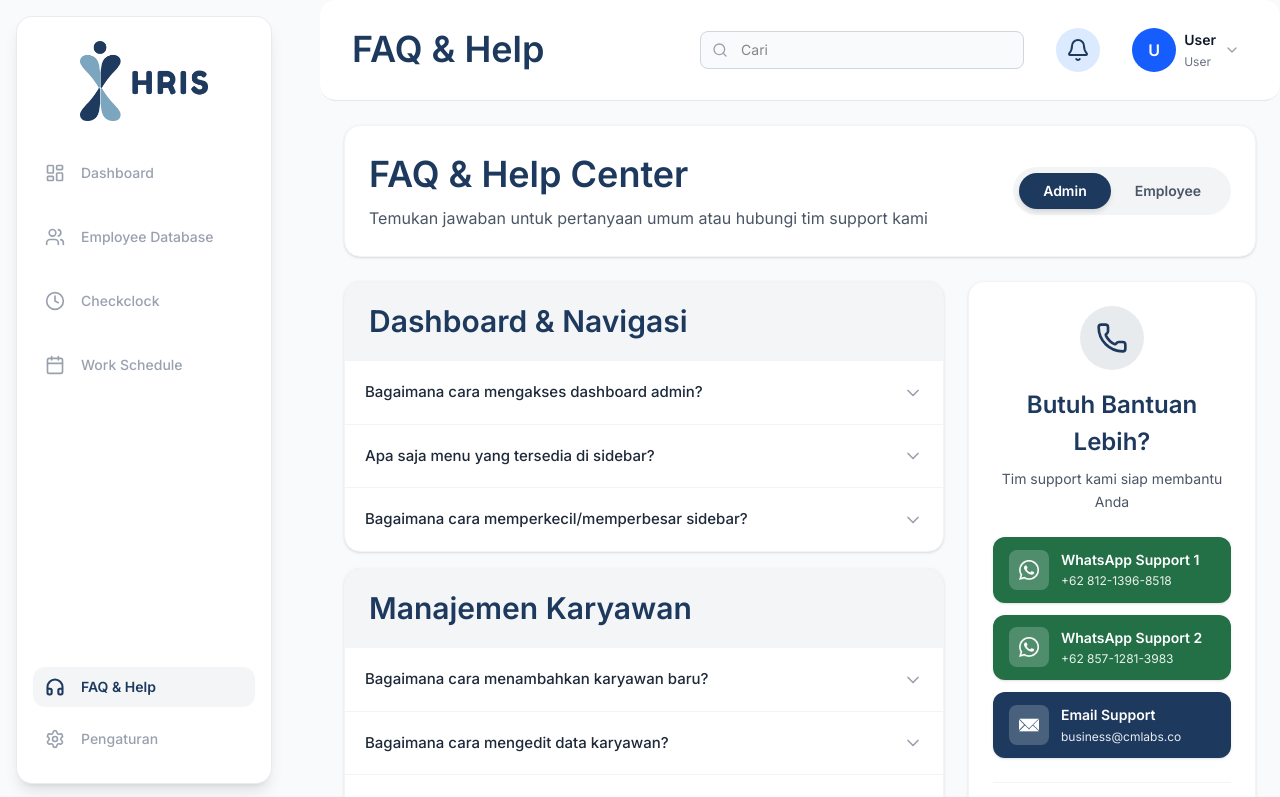
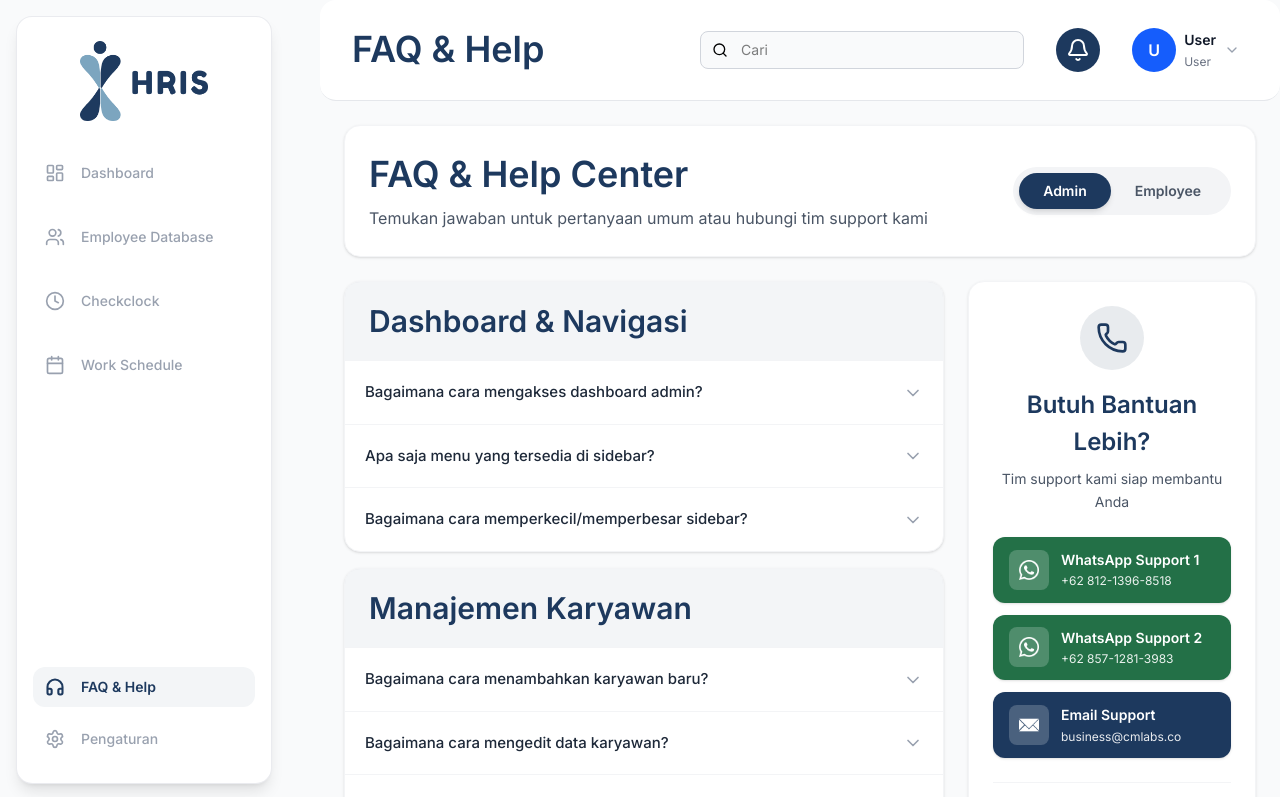
Before and after one commit to imojan/cmlabs-hris-17, a React (Vite) app: page /admin/faq-help in a window 1280 px wide. Shown: the top 797 px of the page. Built offline with nearby package versions, Linux system fonts and the light colour scheme; no server answers.

Commit message:
feat: Update search input styles across Header, AttendanceAdmin, EmployeeDatabase, and WorkScheduleAdmin components for improved visibility

```diff
--- a/src/components/ui/Header.jsx
+++ b/src/components/ui/Header.jsx
@@ -59,9 +59,9 @@ export function Header({ title = "Dashboard" }) {
                 <input
                   type="text"
                   placeholder="Cari"
-                  className="w-full pl-10 pr-4 py-2 bg-gray-50 border border-gray-300 rounded-lg focus:outline-none focus:ring-2 focus:ring-blue-500 focus:bg-white transition-all text-sm"
+                  className="w-full pl-10 pr-4 py-2 bg-gray-50 border border-gray-300 rounded-lg focus:outline-none focus:ring-2 focus:ring-blue-500 focus:bg-white transition-all text-sm text-black"
                 />
-                <Search className="absolute left-3 top-1/2 -translate-y-1/2 w-4 h-4 text-gray-400" />
+                <Search className="absolute left-3 top-1/2 -translate-y-1/2 w-4 h-4 text-black" />
               </div>
             </div>
 
@@ -69,8 +69,8 @@ export function Header({ title = "Dashboard" }) {
             <div className="flex items-center gap-2 sm:gap-4">
               {/* Notification */}
               <button className="relative p-2 hover:bg-gray-100 rounded-full transition-colors flex-shrink-0">
-                <div className="w-10 h-10 sm:w-11 sm:h-11 bg-blue-100 rounded-full flex items-center justify-center">
-                  <Bell className="w-5 h-5 sm:w-6 sm:h-6 text-[#1D395E]" />
+                <div className="w-10 h-10 sm:w-11 sm:h-11 bg-[#1D395E] rounded-full flex items-center justify-center">
+                  <Bell className="w-5 h-5 sm:w-6 sm:h-6 text-white" />
                 </div>
               </button>
 
--- a/src/features/attendance/pages/AttendanceAdmin.jsx
+++ b/src/features/attendance/pages/AttendanceAdmin.jsx
@@ -269,7 +269,7 @@ export function AttendanceAdmin() {
                 <input
                   type="text"
                   placeholder="Search Employee"
-                  className="w-full pl-10 pr-4 py-2.5 rounded-xl border border-[#7CA6BF] bg-[rgba(124,166,191,0.08)] text-sm focus:outline-none focus:ring-2 focus:ring-[#1D395E]"
+                  className="w-full pl-10 pr-4 py-2.5 rounded-xl border border-[#7CA6BF] bg-[rgba(124,166,191,0.08)] text-black text-sm focus:outline-none focus:ring-2 focus:ring-[#1D395E]"
                 />
                 <Search className="absolute left-3 top-1/2 -translate-y-1/2 w-5 h-5 text-[#1D395E]" />
               </div>
--- a/src/features/employees/pages/EmployeeDatabase.jsx
+++ b/src/features/employees/pages/EmployeeDatabase.jsx
@@ -275,7 +275,7 @@ export function EmployeeDatabase() {
                 <input
                   type="text"
                   placeholder="Search Employee"
-                  className="w-full pl-10 pr-4 py-2.5 rounded-xl border border-[#7CA6BF] bg-[rgba(124,166,191,0.08)] text-sm focus:outline-none focus:ring-2 focus:ring-[#1D395E]"
+                  className="w-full pl-10 pr-4 py-2.5 rounded-xl border border-[#7CA6BF] bg-[rgba(124,166,191,0.08)] text-black text-sm focus:outline-none focus:ring-2 focus:ring-[#1D395E]"
                 />
                 <Search className="absolute left-3 top-1/2 -translate-y-1/2 w-5 h-5 text-[#1D395E]" />
               </div>
--- a/src/features/work-schedule/pages/WorkScheduleAdmin.jsx
+++ b/src/features/work-schedule/pages/WorkScheduleAdmin.jsx
@@ -351,7 +351,7 @@ export function WorkScheduleAdmin() {
                   placeholder="Cari Karyawan..."
                   value={searchQuery}
                   onChange={(e) => setSearchQuery(e.target.value)}
-                  className="w-full pl-10 pr-4 py-2.5 rounded-xl border border-[#7CA6BF] bg-[rgba(124,166,191,0.08)] text-sm focus:outline-none focus:ring-2 focus:ring-[#1D395E]"
+                  className="w-full pl-10 pr-4 py-2.5 rounded-xl border border-[#7CA6BF] bg-[rgba(124,166,191,0.08)] text-black text-sm focus:outline-none focus:ring-2 focus:ring-[#1D395E]"
                 />
                 <Search className="absolute left-3 top-1/2 -translate-y-1/2 w-5 h-5 text-[#1D395E]" />
               </div>
```
